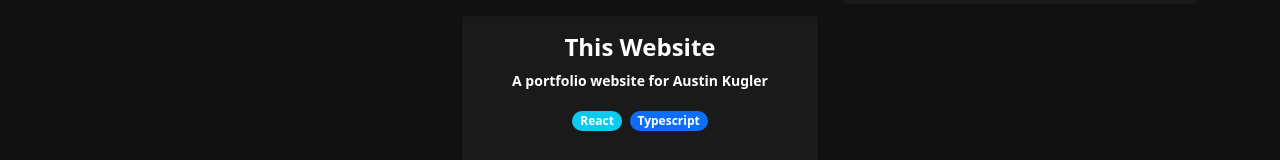
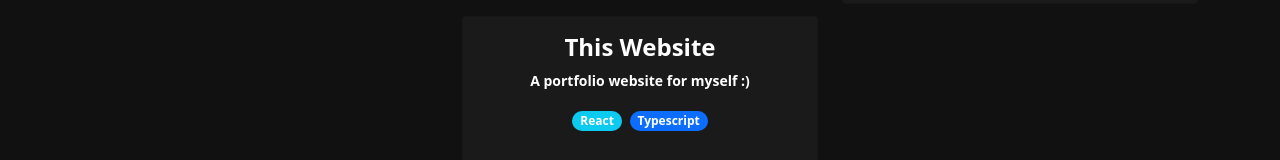
Before and after one commit to DigiWorm0/DigiWorm0.github.io, a React (Create React App) app: page / in a window 1280 px wide. Shown: the part 1145-1305 px from the top of the page. Built offline with nearby package versions, Linux system fonts and the light colour scheme.

Commit message:
Another Name Update

```diff
--- a/src/App.tsx
+++ b/src/App.tsx
@@ -104,7 +104,7 @@
                     <div className="col-md-4">
                         <Project
                             name="This Website"
-                            description="A portfolio website for Austin Kugler"
+                            description="A portfolio website for myself :)"
                             tags={["React", "Typescript"]}
                             link="https://github.com/DigiWorm0/DigiWorm0.github.io" />
                     </div>
```
